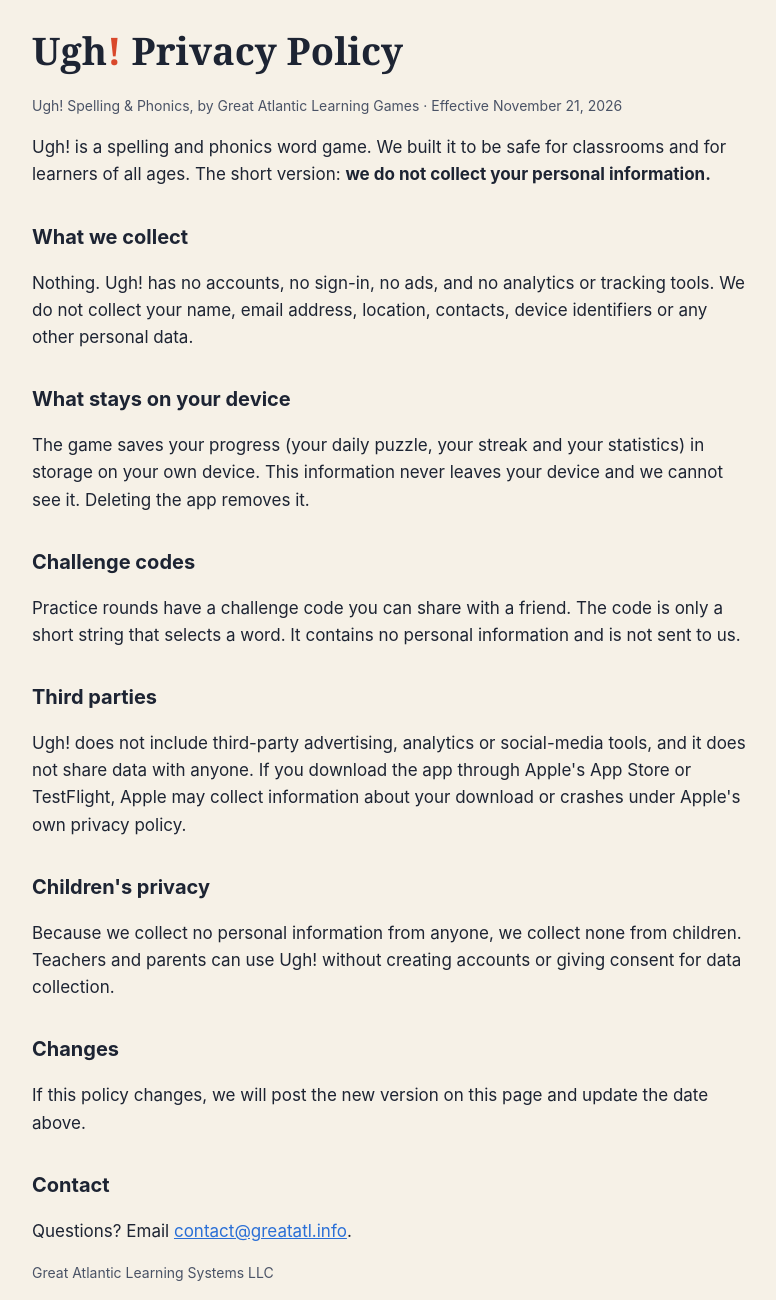
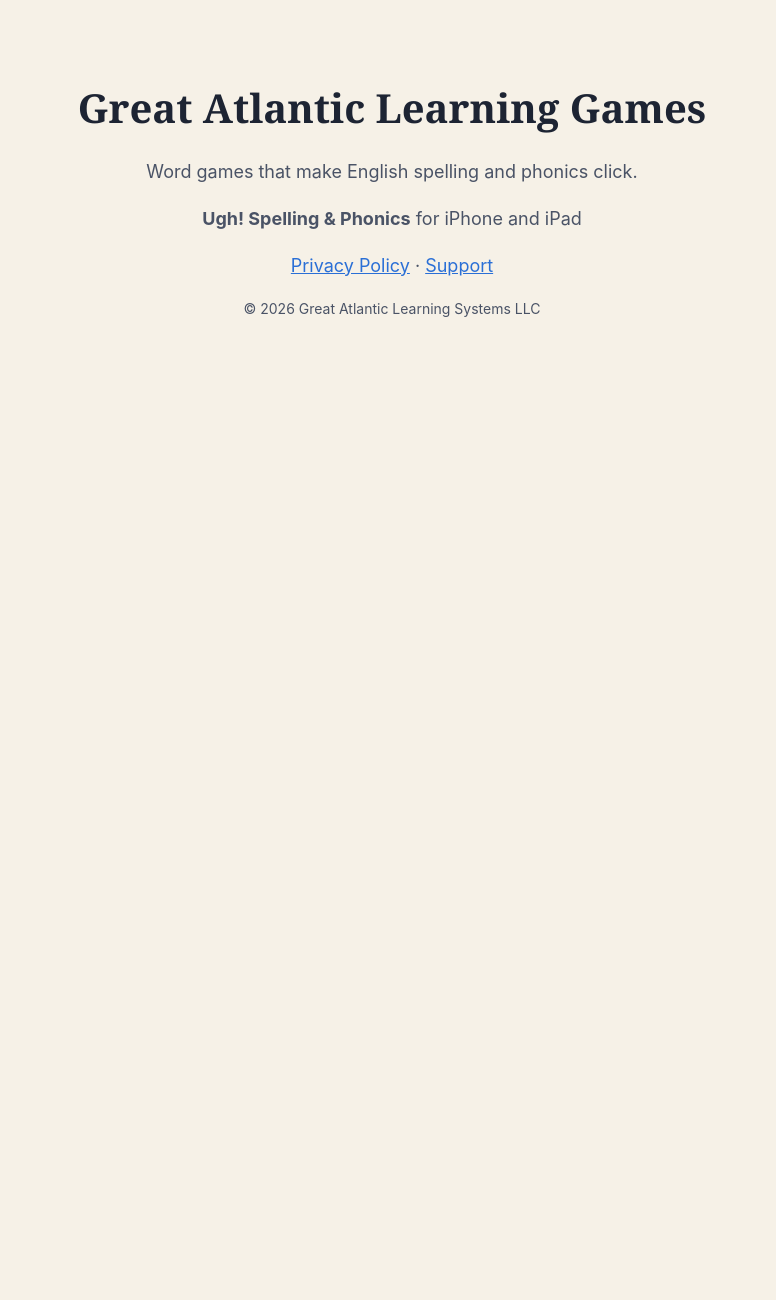
Before and after one commit to greatatl-games/ugh-site, a plain HTML site: page index.html in a window 1280 px wide. Shown: the part 20-1320 px from the top of the page, without its empty margins (248-1024 px from the left). After the commit the page ends 800 px from the top, so only its background shows below. Drawn offline with Linux system fonts and the light colour scheme.

```diff
--- a/index.html
+++ b/index.html
@@ -1,20 +1,8 @@
-<!doctype html><html lang="en"><head><meta charset="utf-8"><meta name="viewport" content="width=device-width,initial-scale=1"><title>Ugh! Privacy Policy</title><style>body{margin:0;background:#f6f1e7;color:#1d2433;font:17px/1.6 -apple-system,"DM Sans",Helvetica,Arial,sans-serif}main{max-width:720px;margin:0 auto;padding:40px 20px 64px}h1{font-family:Georgia,serif;font-size:38px;margin:0 0 4px}h1 span{color:#d9482b}h2{font-size:20px;margin-top:32px}a{color:#2a6fd6}.m{color:#4a5366;font-size:14px}</style></head><body><main>
-<h1>Ugh<span>!</span> Privacy Policy</h1>
-<p class="m">Ugh! Spelling &amp; Phonics, by Great Atlantic Learning Games · Effective November 21, 2026</p>
-<p>Ugh! is a spelling and phonics word game. We built it to be safe for classrooms and for learners of all ages. The short version: <b>we do not collect your personal information.</b></p>
-<h2>What we collect</h2>
-<p>Nothing. Ugh! has no accounts, no sign-in, no ads, and no analytics or tracking tools. We do not collect your name, email address, location, contacts, device identifiers or any other personal data.</p>
-<h2>What stays on your device</h2>
-<p>The game saves your progress (your daily puzzle, your streak and your statistics) in storage on your own device. This information never leaves your device and we cannot see it. Deleting the app removes it.</p>
-<h2>Challenge codes</h2>
-<p>Practice rounds have a challenge code you can share with a friend. The code is only a short string that selects a word. It contains no personal information and is not sent to us.</p>
-<h2>Third parties</h2>
-<p>Ugh! does not include third-party advertising, analytics or social-media tools, and it does not share data with anyone. If you download the app through Apple's App Store or TestFlight, Apple may collect information about your download or crashes under Apple's own privacy policy.</p>
-<h2>Children's privacy</h2>
-<p>Because we collect no personal information from anyone, we collect none from children. Teachers and parents can use Ugh! without creating accounts or giving consent for data collection.</p>
-<h2>Changes</h2>
-<p>If this policy changes, we will post the new version on this page and update the date above.</p>
-<h2>Contact</h2>
-<p>Questions? Email <a href="mailto:contact@greatatl.info">contact@greatatl.info</a>.</p>
-<p class="m">Great Atlantic Learning Systems LLC</p>
+<!doctype html><html lang="en"><head><meta charset="utf-8"><meta name="viewport" content="width=device-width,initial-scale=1"><title>Great Atlantic Learning Games</title>
+<style>body{margin:0;background:#f6f1e7;color:#1d2433;font:18px/1.6 -apple-system,Helvetica,Arial,sans-serif;text-align:center}main{max-width:640px;margin:0 auto;padding:96px 20px}h1{font-family:Georgia,serif;font-size:40px;margin:0 0 8px}p{color:#4a5366}a{color:#2a6fd6}</style></head><body><main>
+<h1>Great Atlantic Learning Games</h1>
+<p>Word games that make English spelling and phonics click.</p>
+<p><b>Ugh! Spelling &amp; Phonics</b> for iPhone and iPad</p>
+<p><a href="/privacy">Privacy Policy</a> · <a href="/support">Support</a></p>
+<p style="font-size:14px">© 2026 Great Atlantic Learning Systems LLC</p>
 </main></body></html>
```
